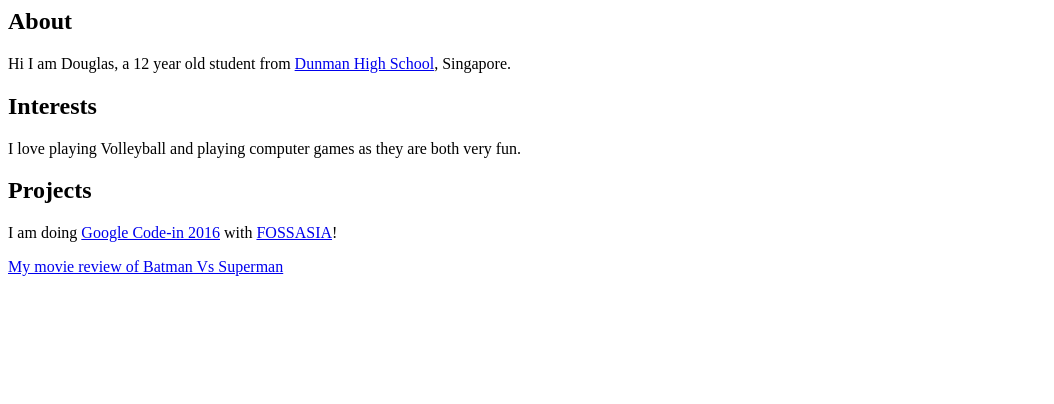
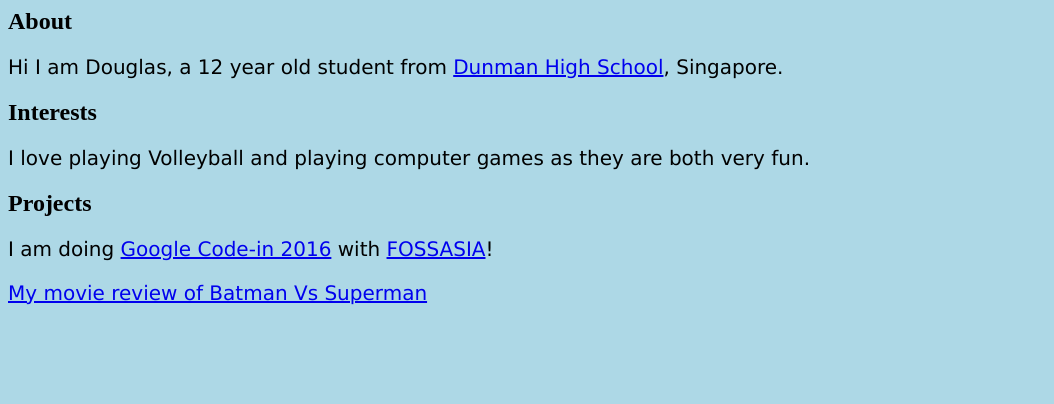
Before and after one commit to dhs17Y1CNJingRongDouglas/dhs17Y1CNJingRongDouglas.github.io, a plain HTML site: page index.html in a window 1280 px wide. Shown: the part 396-800 px from the top of the page, without its empty margins (0-1054 px from the left). Drawn offline with Linux system fonts and the light colour scheme.

Commit message:
Update index.html

```diff
--- a/index.html
+++ b/index.html
@@ -1,7 +1,7 @@
 <!DOCTYPE html>
 <html>
   <head>
-    <link rel="stylesheet" href="style.ccs"/>
+    <link rel="stylesheet" href="style.css"/>
     <title>My Personal Portoflio</title>
       </head>
     <body>
```
